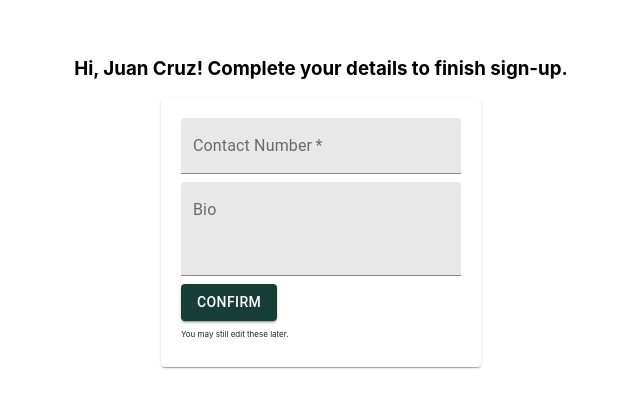
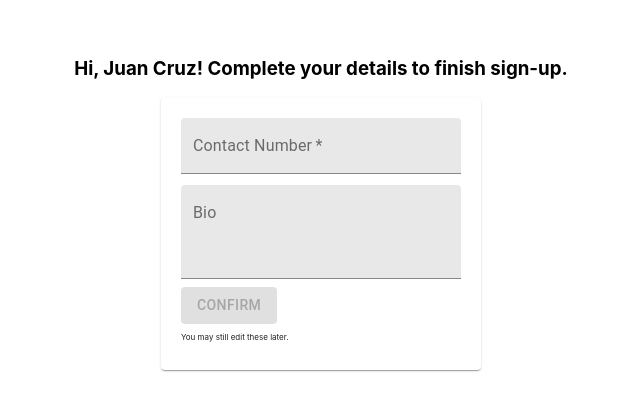
Before and after one commit to RyanSarabia/STDSICM-MCO2, a React (Create React App) app: page /register in a window 1280 px wide. Shown: the part 122-532 px from the top of the page, without its empty margins (319-959 px from the left). Built offline with nearby package versions, Linux system fonts and the light colour scheme.

Commit message:
add frontend validation for register form

```diff
--- a/package.json
+++ b/package.json
@@ -3,6 +3,7 @@
   "version": "0.1.0",
   "private": true,
   "dependencies": {
+    "@hookform/error-message": "0.0.4",
     "@material-ui/core": "^4.11.0",
     "@material-ui/styles": "^4.10.0",
     "@testing-library/jest-dom": "^5.11.5",
@@ -12,6 +13,7 @@
     "react": "^17.0.1",
     "react-dom": "^17.0.1",
     "react-google-login": "^5.1.22",
+    "react-hook-form": "^6.11.2",
     "react-router-dom": "^5.2.0",
     "react-scripts": "4.0.0",
     "web-vitals": "^0.2.4"
--- a/src/components/RegistrationForm.jsx
+++ b/src/components/RegistrationForm.jsx
@@ -1,11 +1,21 @@
 import React from 'react';
+import { useForm } from 'react-hook-form';
+import { ErrorMessage } from '@hookform/error-message';
 import Button from '@material-ui/core/Button';
 import Grid from '@material-ui/core/Grid';
 import TextField from '@material-ui/core/TextField';
 
 export default function RegistrationForm() {
+  const {
+    register,
+    errors,
+    handleSubmit,
+    formState,
+  } = useForm({ criteriaMode: 'all', mode: 'onChange' });
+  const onSubmit = (data) => console.log(data);
+
   return (
-    <form>
+    <form onSubmit={handleSubmit(onSubmit)}>
       <Grid
         container
         direction="column"
@@ -14,28 +24,32 @@ export default function RegistrationForm() {
         <Grid item>
           <TextField
             label="Contact Number"
+            name="contact"
             variant="filled"
             fullWidth
             required
-            inputProps={{ maxlength: '15' }}
+            inputProps={{ maxLength: '15' }}
+            inputRef={register({ required: 'This field is required.', pattern: { value: /^[0-9+]+$/, message: 'Only 0-9 and + symbols allowed.' } })}
+            helperText={<ErrorMessage errors={errors} name="contact" />}
           />
         </Grid>
-
         <Grid item>
           <TextField
             multiline
+            name="bio"
             label="Bio"
             variant="filled"
             fullWidth
             rows={3}
             rowsMax={6}
-            inputProps={{ maxlength: '140' }}
+            inputProps={{ maxLength: '140' }}
+            inputRef={register}
 
           />
         </Grid>
 
         <Grid item>
-          <Button color="primary" variant="contained"> Confirm </Button>
+          <Button color="primary" variant="contained" disabled={!formState.isValid} type="submit"> Confirm </Button>
         </Grid>
       </Grid>
     </form>
```
Also changed, not shown: 1 other file (tests, documents, lock files or other folders).
